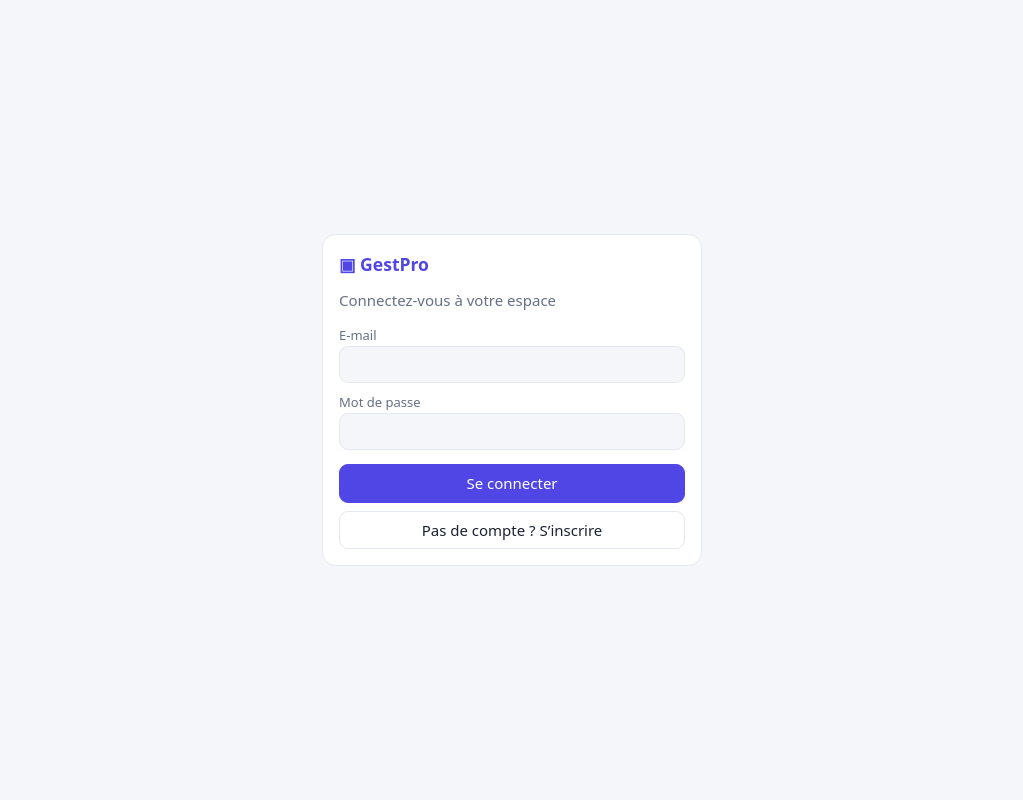
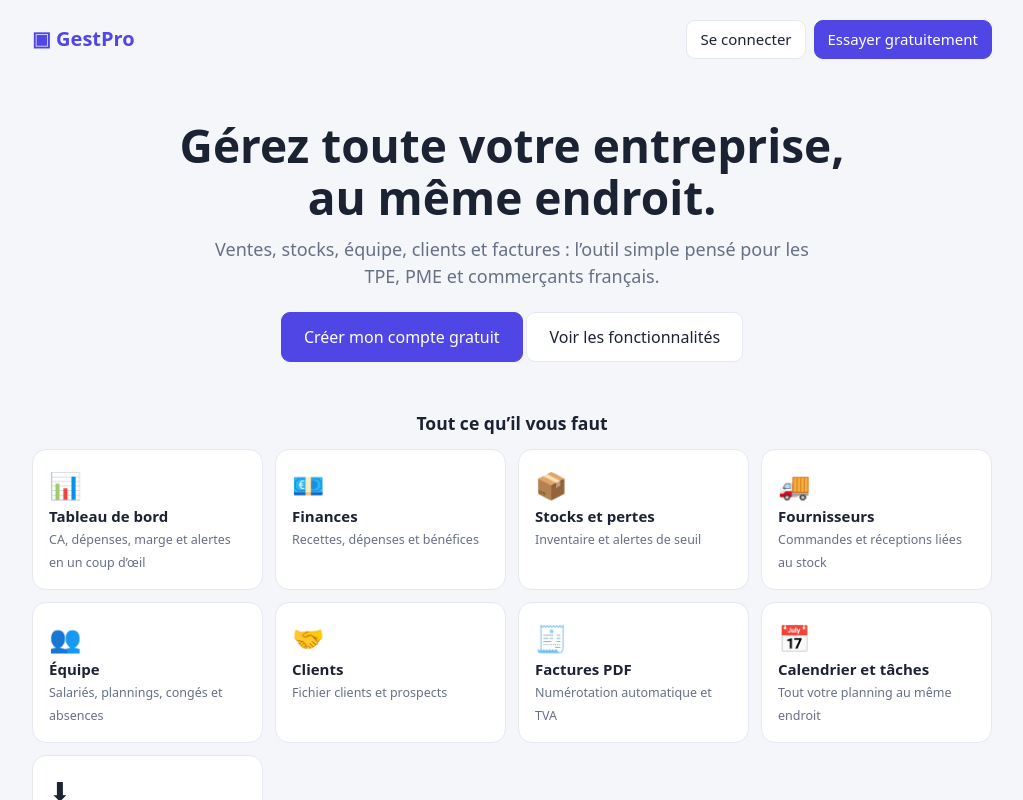
Before and after one commit to sarabgn23-pixel/GestPro, a plain HTML site: page index.html in a window 1280 px wide. Shown: the whole page, without its empty margins (128-1151 px from the left). Drawn offline with nearby package versions, Linux system fonts and the light colour scheme.

Commit message:
Add files via upload

```diff
--- a/index.html
+++ b/index.html
@@ -1,4 +1,4 @@
-<!doctype html><html lang="fr"><head><meta charset="utf-8"><meta name="viewport" content="width=device-width,initial-scale=1,viewport-fit=cover"><title>GestPro – Gestion tout-en-un</title>
+<!doctype html><html lang="fr"><head><meta charset="utf-8"><meta name="viewport" content="width=device-width,initial-scale=1,viewport-fit=cover"><title>GestPro – Gestion tout-en-un pour TPE et PME</title><meta name="description" content="Ventes, stocks, équipe, clients et factures : l’outil de gestion simple pour les TPE, PME et commerçants français.">
 <style>
 :root{--bg:#f4f6fa;--c:#fff;--t:#1b2333;--m:#667085;--b:#e4e8f0;--p:#4f46e5;--ok:#12a150;--ko:#e5484d;--w:#d98a06;box-sizing:border-box;padding-top:env(safe-area-inset-top,0px);padding-bottom:env(safe-area-inset-bottom,0px);color-scheme:light}
 @media(prefers-color-scheme:dark){:root:not([data-theme=light]){--bg:#0f1420;--c:#171d2c;--t:#e8ecf5;--m:#98a2b3;--b:#27304a;--p:#8b93ff;--w:#f5b335;color-scheme:dark}}
@@ -22,17 +22,18 @@ button.p{background:var(--p);border-color:var(--p);color:#fff}button.d{color:var
 input,select{width:100%;padding:8px 10px;border:1px solid var(--b);border-radius:9px;background:var(--bg)}
 .tw{overflow-x:auto}table{width:100%;border-collapse:collapse}th,td{padding:9px 10px;text-align:left;border-bottom:1px solid var(--b);white-space:nowrap}th{font-size:12px;text-transform:uppercase;color:var(--m)}td.a{text-align:right}
 .bd{padding:2px 9px;border-radius:99px;font-size:12px;background:color-mix(in srgb,var(--w) 20%,transparent);color:var(--w)}.bd.ok{background:color-mix(in srgb,var(--ok) 18%,transparent);color:var(--ok)}.bd.ko{background:color-mix(in srgb,var(--ko) 18%,transparent);color:var(--ko)}
-#md{position:fixed;inset:0;background:#0007;display:none;align-items:center;justify-content:center;z-index:50;padding:14px}#md.o{display:flex}#md>div{background:var(--c);border-radius:16px;padding:20px;width:100%;max-width:480px;max-height:90vh;overflow:auto}
+#md{position:fixed;inset:0;background:#0007;display:none;align-items:center;justify-content:center;z-index:150;padding:14px}#md.o{display:flex}#md>div{background:var(--c);border-radius:16px;padding:20px;width:100%;max-width:480px;max-height:90vh;overflow:auto}
 .fg{display:grid;gap:10px}label{font-size:13px;color:var(--m)}.bt{display:flex;gap:8px;justify-content:flex-end;margin-top:14px}
 textarea{width:100%;height:200px;background:var(--bg);color:var(--t);border:1px solid var(--b);border-radius:9px;font:12px monospace}
 .cal{display:grid;grid-template-columns:repeat(7,1fr);gap:4px}.cal div{min-height:74px;border:1px solid var(--b);border-radius:8px;padding:4px;font-size:12px;overflow:hidden;background:var(--c)}.cal .h{min-height:0;border:0;background:none;color:var(--m);text-align:center}.cal .cd{cursor:pointer}.cal .td{border-color:var(--p)}
 .ev{display:block;margin-top:2px;padding:1px 4px;border-radius:4px;background:var(--p);color:#fff;font-size:11px;white-space:nowrap;overflow:hidden;text-overflow:ellipsis}.ev.v{background:var(--ok)}.ev.l{background:var(--w)}
 .pl{display:grid;grid-template-columns:repeat(auto-fit,minmax(180px,1fr));gap:10px}.pl .card.on{border-color:var(--p);box-shadow:0 0 0 2px var(--p)}
 #ts{position:fixed;bottom:18px;left:50%;transform:translateX(-50%);background:var(--t);color:var(--bg);padding:9px 16px;border-radius:99px;display:none;z-index:200}
+#lp{position:fixed;inset:0;overflow:auto;background:var(--bg);z-index:90;display:none}.lw{max-width:1000px;margin:0 auto;padding:calc(20px + env(safe-area-inset-top,0px)) 20px 30px}.hero{text-align:center;padding:48px 0}.hero h2{font-size:clamp(28px,6vw,46px);line-height:1.15;margin:0 0 12px}.hero p{color:var(--m);font-size:18px;max-width:600px;margin:0 auto 22px}.gf{display:grid;grid-template-columns:repeat(auto-fit,minmax(220px,1fr));gap:12px}
 #au{position:fixed;inset:0;background:var(--bg);align-items:center;justify-content:center;z-index:100;padding:14px}#au .card{max-width:380px;width:100%}
 </style></head><body>
 <div id="top"><button onclick="sb.classList.toggle('o')">☰</button>GestPro</div>
-<nav id="sb"></nav><main id="v"></main><div id="md" onclick="if(event.target==this)cm()"><div id="mc"></div></div><div id="ts"></div><div id="au" style="display:none"><div class="card" id="ac"></div></div>
+<nav id="sb"></nav><main id="v"></main><div id="md" onclick="if(event.target==this)cm()"><div id="mc"></div></div><div id="ts"></div><div id="au" style="display:none"><div class="card" id="ac"></div></div><div id="lp"></div>
 <script src="https://cdn.jsdelivr.net/npm/@supabase/supabase-js@2.45.0/dist/umd/supabase.js"></script>
 <script>
 const uid=()=>crypto.randomUUID(),$=s=>document.querySelector(s);
@@ -62,7 +63,7 @@ for(const id in cur){ns[id]=JSON.stringify(cur[id]);if(!(id in old))ins.push(cur
 if(ins.length){const{error}=await sb.from(k).insert(ins);if(error)throw error}
 const del=Object.keys(old).filter(id=>!(id in cur));if(del.length){const{error}=await sb.from(k).delete().in("id",del);if(error)throw error}
 Snap[k]=ns}}catch(e){toast("Erreur de sauvegarde : "+(e.message||e))}})};
-function authUI(m){$("#au").style.display="flex";$("#ac").innerHTML=`<h3 style="color:var(--p)">▣ GestPro</h3><p style="color:var(--m);margin-top:0">${m?"Créez votre compte gratuit":"Connectez-vous à votre espace"}</p><div class="fg"><label>E-mail<input id="ae" type="email" autocomplete="email"></label><label>Mot de passe${m?" (8 caractères min.)":""}<input id="ap" type="password" autocomplete="${m?"new-password":"current-password"}"></label></div><div class="bt" style="flex-direction:column"><button class="p" onclick="auth(${m})">${m?"Créer mon compte":"Se connecter"}</button><button onclick="authUI(${!m})">${m?"J’ai déjà un compte":"Pas de compte ? S’inscrire"}</button></div>`}
+function authUI(m){$("#au").style.display="flex";$("#ac").innerHTML=`<h3 style="color:var(--p)">▣ GestPro</h3><p style="color:var(--m);margin-top:0">${m?"Créez votre compte gratuit":"Connectez-vous à votre espace"}</p><div class="fg"><label>E-mail<input id="ae" type="email" autocomplete="email"></label><label>Mot de passe${m?" (8 caractères min.)":""}<input id="ap" type="password" autocomplete="${m?"new-password":"current-password"}"></label></div><div class="bt" style="flex-direction:column"><button class="p" onclick="auth(${m})">${m?"Créer mon compte":"Se connecter"}</button><button onclick="authUI(${!m})">${m?"J’ai déjà un compte":"Pas de compte ? S’inscrire"}</button><button onclick="landing()">← Retour à l’accueil</button></div>`}
 async function auth(m){const email=$("#ae").value.trim(),password=$("#ap").value;if(!email||password.length<(m?8:1))return toast("Vérifiez l’e-mail et le mot de passe");
 const r=m?await sb.auth.signUp({email,password}):await sb.auth.signInWithPassword({email,password});if(r.error)return toast(r.error.message);
 if(m&&!r.data.session){$("#ac").innerHTML=`<h3>📧 Vérifiez vos e-mails</h3><p>Cliquez sur le lien de confirmation reçu, puis revenez vous connecter.</p><button class="p" onclick="authUI(false)">Se connecter</button>`;return}load()}
@@ -70,9 +71,17 @@ function ask(){$("#au").style.display="flex";$("#ac").innerHTML=`<h3>Bienvenue
 async function newCo(){const n=$("#an").value.trim();if(!n)return toast("Nom requis");const{error}=await sb.rpc("creer_entreprise",{p_nom:n});if(error)return toast(error.message);load()}
 async function load(){try{const u=(await sb.auth.getUser()).data.user,{data:p}=await sb.from("profils").select("entreprise_id").eq("id",u.id).maybeSingle();if(!p)return ask();
 const ks=Object.keys(M),X=await Promise.all([sb.from("entreprises").select("*").eq("id",p.entreprise_id).single(),...ks.map(k=>sb.from(k).select("*").limit(5000))]);
-X.forEach(x=>{if(x.error)throw x.error});D={set:X[0].data};ks.forEach((k,i)=>D[k]=X[i+1].data);snap();$("#au").style.display="none";go()}catch(e){toast("Erreur : "+(e.message||e))}}
-async function out(){await sb.auth.signOut();D={};authUI(false)}
-async function boot(){const{data}=await sb.auth.getSession();data.session?load():authUI(false)}
+X.forEach(x=>{if(x.error)throw x.error});D={set:X[0].data};ks.forEach((k,i)=>D[k]=X[i+1].data);snap();$("#au").style.display="none";$("#lp").style.display="none";go()}catch(e){toast("Erreur : "+(e.message||e))}}
+async function out(){await sb.auth.signOut();D={};landing()}
+async function boot(){const{data}=await sb.auth.getSession();data.session?load():landing()}
+function landing(){$("#au").style.display="none";const l=$("#lp");l.style.display="block";l.scrollTop=0;
+const LF=[["📊","Tableau de bord","CA, dépenses, marge et alertes en un coup d’œil"],["💶","Finances","Recettes, dépenses et bénéfices"],["📦","Stocks et pertes","Inventaire et alertes de seuil"],["🚚","Fournisseurs","Commandes et réceptions liées au stock"],["👥","Équipe","Salariés, plannings, congés et absences"],["🤝","Clients","Fichier clients et prospects"],["🧾","Factures PDF","Numérotation automatique et TVA"],["📅","Calendrier et tâches","Tout votre planning au même endroit"],["⬇","Export CSV","Vos données restent les vôtres"]],
+LP=[["Gratuit","0 €","pour démarrer",["Tous les modules","1 utilisateur","Export CSV"],1],["Pro","19 €","par mois",["Tout du plan Gratuit","Jusqu’à 5 utilisateurs","Support prioritaire"],0],["Business","49 €","par mois",["Tout du plan Pro","Utilisateurs illimités","Multi-sites"],0]];
+l.innerHTML=`<div class="lw"><div class="bar"><b style="color:var(--p);font-size:20px;flex:1">▣ GestPro</b><button onclick="authUI(false)">Se connecter</button><button class="p" onclick="authUI(true)">Essayer gratuitement</button></div>
+<div class="hero"><h2>Gérez toute votre entreprise,<br>au même endroit.</h2><p>Ventes, stocks, équipe, clients et factures : l’outil simple pensé pour les TPE, PME et commerçants français.</p><button class="p" style="padding:12px 22px;font-size:16px" onclick="authUI(true)">Créer mon compte gratuit</button> <button style="padding:12px 22px;font-size:16px" onclick="document.getElementById('lf').scrollIntoView({behavior:'smooth'})">Voir les fonctionnalités</button></div>
+<h3 id="lf" style="text-align:center">Tout ce qu’il vous faut</h3><div class="gf">${LF.map(f=>`<div class="card"><div style="font-size:26px">${f[0]}</div><b>${f[1]}</b><br><small style="color:var(--m)">${f[2]}</small></div>`).join("")}</div>
+<h3 style="text-align:center;margin-top:36px">Tarifs simples</h3><div class="pl">${LP.map(p=>`<div class="card ${p[4]?"on":""}"><b>${p[0]}</b><div style="font-size:28px;font-weight:800">${p[1]}</div><small style="color:var(--m)">${p[2]}</small><ul style="padding-left:18px">${p[3].map(x=>`<li>${x}</li>`).join("")}</ul>${p[4]?`<button class="p" onclick="authUI(true)">Commencer gratuitement</button>`:`<small>Bientôt disponible</small>`}</div>`).join("")}</div>
+<p style="text-align:center;color:var(--m);margin-top:36px"><small>Vos données sont stockées dans l’Union européenne et isolées entreprise par entreprise.</small></p></div>`}
 async function saveSet(){document.querySelectorAll('#sf input').forEach(e=>D.set[e.name]=e.value);const{id,nom,siret,adresse,tva,email,plan}=D.set,{error}=await sb.from("entreprises").update({nom,siret,adresse,tva,email,plan}).eq("id",id);toast(error?error.message:"Paramètres enregistrés ✔")}
 const P=()=>D.stock.map(x=>x.nom),S=()=>D.salaries.map(x=>x.nom);
 const M={
```
